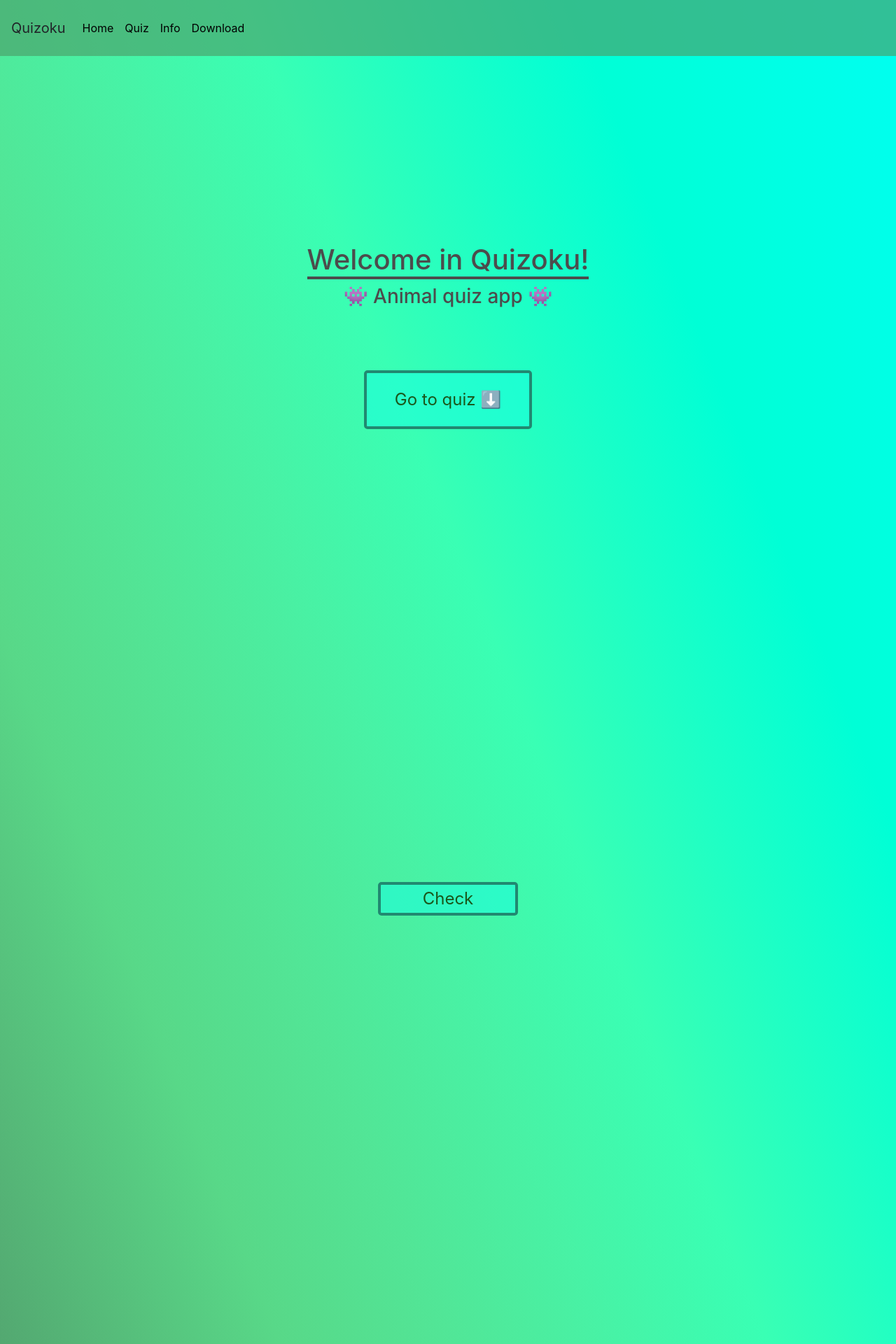
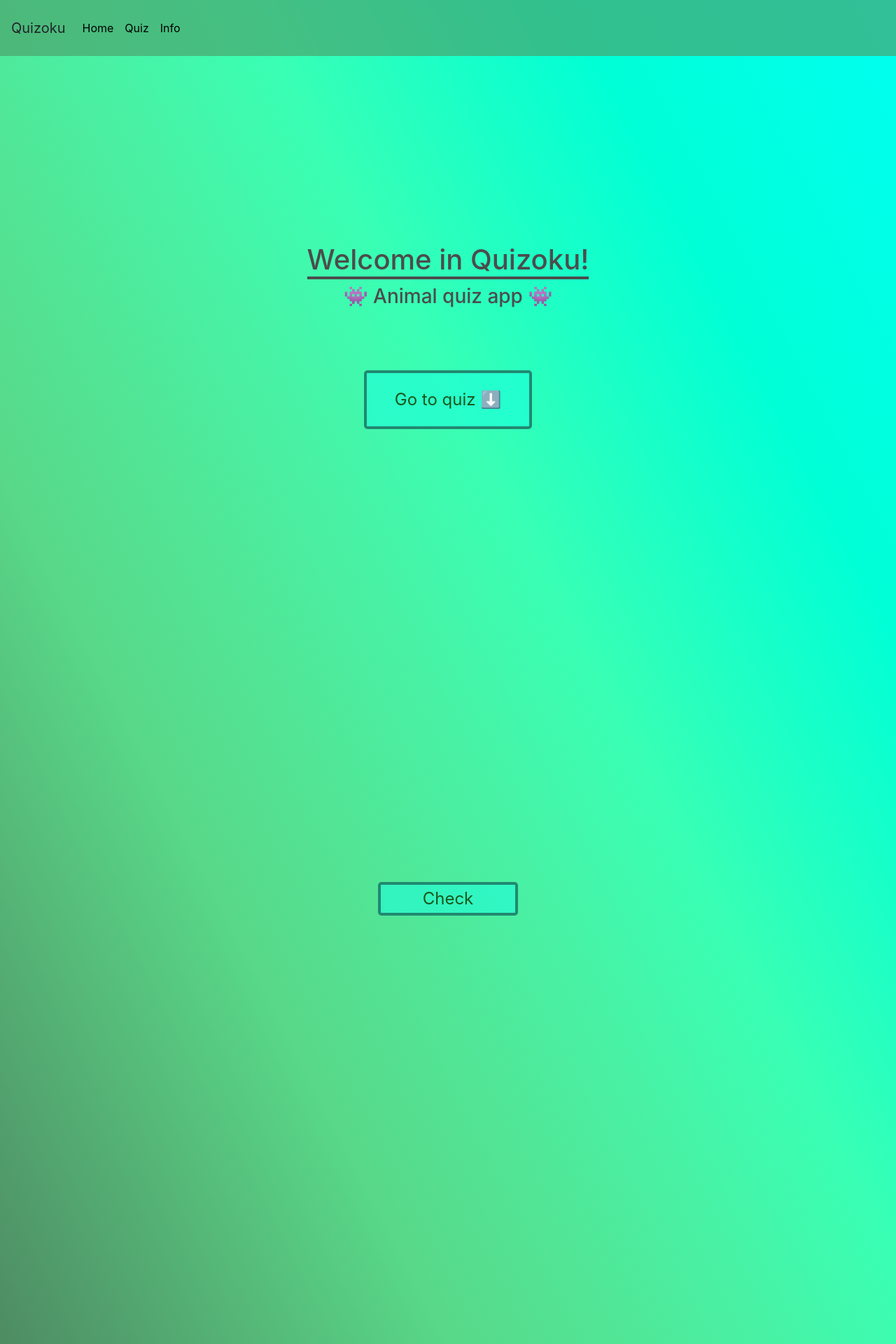
Before and after one commit to MiiiZawadzki/QuizokuApp, a Django app: template quizApp/templates/index.html in a window 1280 px wide. Shown: the top 1920 px of the page at 70% size. Run offline with Django 3.2, Linux system fonts and the light colour scheme; the template is opened without the code that fills it, so the values that code supplies are empty; some libraries are stand-ins or nearby versions.

Commit message:
Delete download section

```diff
--- a/quizApp/templates/index.html
+++ b/quizApp/templates/index.html
@@ -30,9 +30,6 @@
 					</li>
 					<li class="nav-item">
 						<a class="nav-link" href="#info">Info</a>
-					</li>
-					<li class="nav-item">
-						<a class="nav-link" href="#download">Download</a>
 					</li>
 				</ul>
 			</div>
@@ -86,13 +83,6 @@
 			<div class="col-md-12 vh-100 d-flex align-items-center justify-content-center" id="info" style="min-height: 100vh;">
 				<div>
 					<h4>Questions in this app come from <a style="color: #0e7fcd;" href="https://opentdb.com/">Open Trivia DB API</a></h4>
-				</div>
-			</div>
-		</div>
-		<div class="row" style="margin: 0;">
-			<div class="col-md-12 vh-100 d-flex align-items-center justify-content-center" id="download" style="min-height: 100vh;">
-				<div>
-					<h4>Download <a style="color: #0e7fcd;" href="{% static 'zip/archive.zip' %}">zip archive</a> with code</h4>
 					<h4>Check <a style="color: #0e7fcd;" href="https://github.com/MiiiZawadzki/QuizokuApp">GitHub repo</a></h4>
 				</div>
 			</div>
```
Also changed, not shown: quizApp/migrations/0001_initial.py (deleted), quizApp/migrations/__init__.py (deleted).
